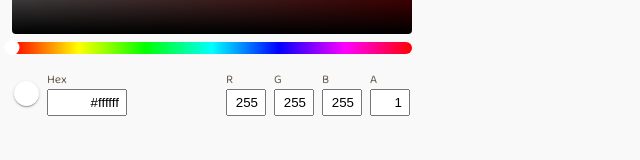
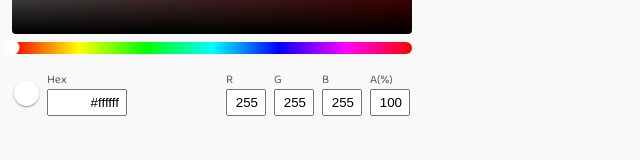
Before and after one commit to tetracalibers/Uispet-frontend, a Next.js app: page /articles/color_picker_demo in a window 1280 px wide. Shown: the part 128-288 px from the top of the page, without its empty margins (0-640 px from the left). Built offline with nearby package versions, Linux system fonts and the light colour scheme; a web font is replaced by a local one.

Commit message:
[ColorPicker] 透明度の手動入力に対応

```diff
--- a/components/control/ColorPicker/converters.ts
+++ b/components/control/ColorPicker/converters.ts
@@ -5,7 +5,7 @@ export const rgbaToHex = (color: ColorRGBA) => {
   const hexR = r.toString(16).padStart(2, '0')
   const hexG = g.toString(16).padStart(2, '0')
   const hexB = b.toString(16).padStart(2, '0')
-  const hexA = a === 1 ? '' : a.toString(16).padStart(2, '0')
+  const hexA = a === 100 ? '' : a.toString(16).padStart(2, '0')
   return '#' + hexR + hexG + hexB + hexA
 }
 
@@ -17,7 +17,7 @@ export const hexToRgba = (color: string): ColorRGBA => {
     const r = Number('0x' + color[1] + color[1])
     const g = Number('0x' + color[2] + color[2])
     const b = Number('0x' + color[3] + color[3])
-    const a = 1
+    const a = 100
     return { r, g, b, a }
   }
   // 6 digits or 8 digits
@@ -25,7 +25,7 @@ export const hexToRgba = (color: string): ColorRGBA => {
     const r = Number('0x' + color[1] + color[2])
     const g = Number('0x' + color[3] + color[4])
     const b = Number('0x' + color[5] + color[6])
-    const a = color.length === 9 ? Number('0x' + color[7] + color[8]) : 1
+    const a = color.length === 9 ? Number('0x' + color[7] + color[8]) : 100
     return { r, g, b, a }
   }
   // default
--- a/components/control/ColorPicker/index.tsx
+++ b/components/control/ColorPicker/index.tsx
@@ -213,7 +213,7 @@ export const ColorPicker = ({ color, onChange }: ColorPickerProps) => {
             />
           </div>
           <div>
-            <Label htmlFor='cp-input-a'>A</Label>
+            <Label htmlFor='cp-input-a'>A(%)</Label>
             <RgbaInput
               id='cp-input-a'
               placeholder='A'
```
